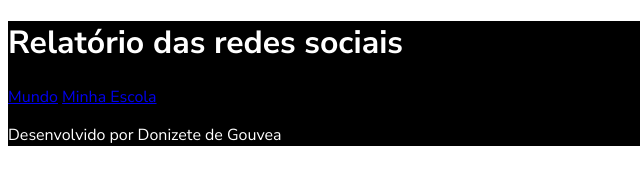
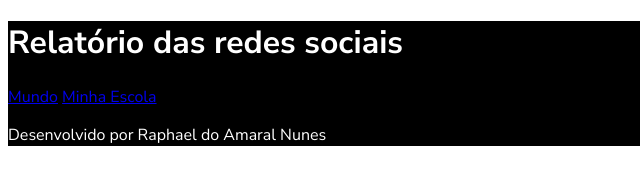
Before and after one commit to raphaeldoamaralnunes/3-Trimestre, a plain HTML site: page Redes Sociais/index.html in a window 1280 px wide. Shown: the full height of the page, 0-640 px from the left. Drawn offline with Linux system fonts and the light colour scheme.

Commit message:
Update index.html

```diff
--- a/Redes Sociais/index.html
+++ b/Redes Sociais/index.html
@@ -15,7 +15,7 @@
         <a href="#">Minha Escola</a>
     </main>
     <footer>
-        <p>Desenvolvido por Donizete de Gouvea</p>
+        <p>Desenvolvido por Raphael do Amaral Nunes</p>
     </footer>
 </body>
 
```
